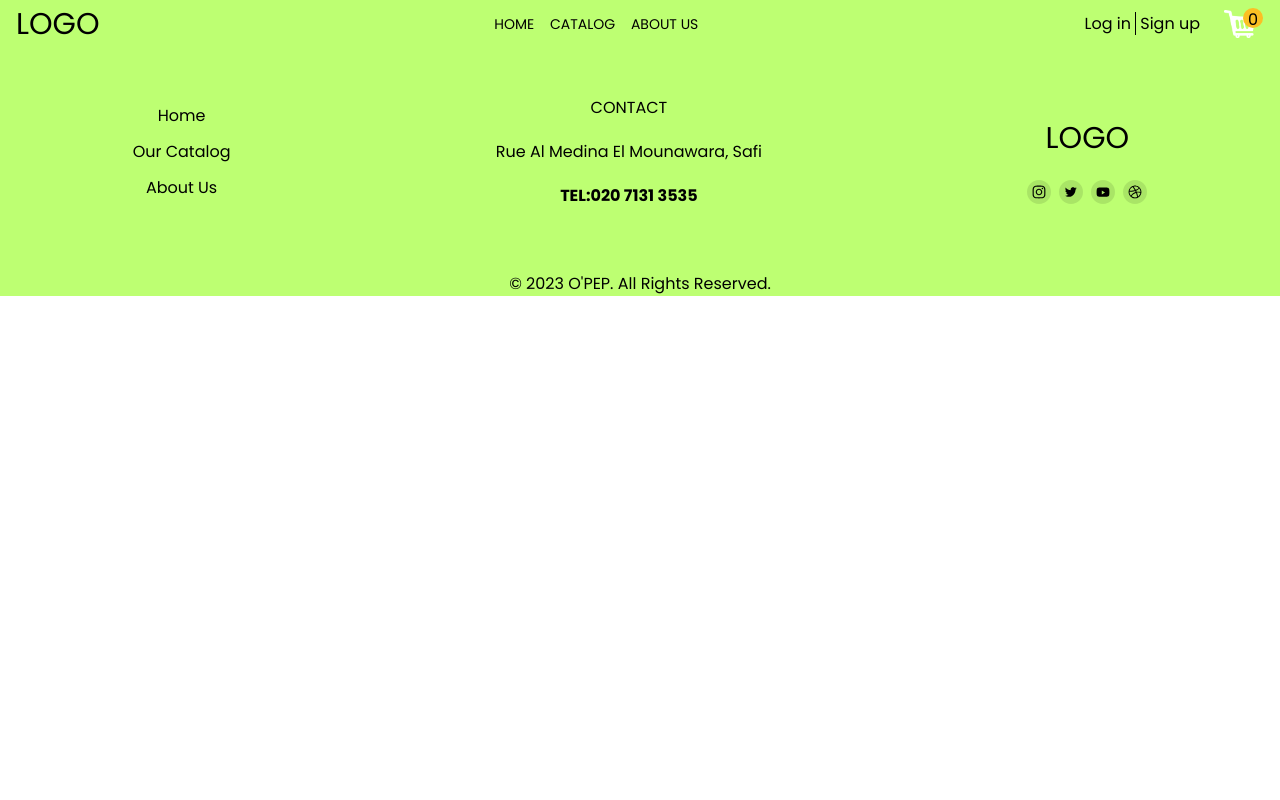
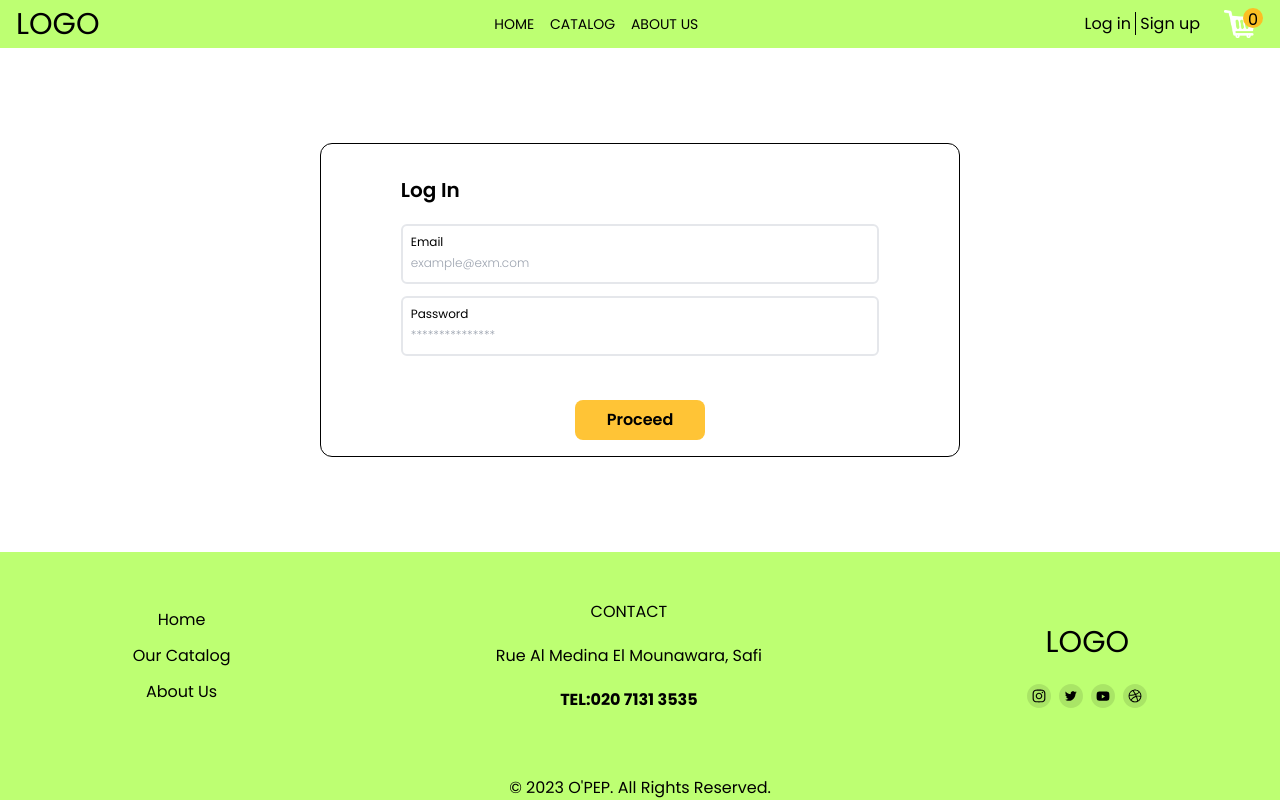
Before and after one commit to Yorften/OPEP, a PHP site: page /signup.php in a window 1280 px wide. Run offline with PHP 8.4, Linux system fonts and the light colour scheme; some web fonts are replaced.

Commit message:
login front end

```diff
--- a/signup.php
+++ b/signup.php
@@ -13,7 +13,7 @@ include("src/php/conn.php");
     <?php include("src/pages/head.html")?>
     <title>Sign up | O'PEP</title>
 </head>
-<body>
+<body class="flex flex-col justify-between h-[100vh]">
     <?php include("src/pages/nav.html")?>
     <?php include("src/pages/login.html")?>
     <?php include("src/pages/footer.html")?>
--- a/src/pages/login.html
+++ b/src/pages/login.html
@@ -0,0 +1,36 @@
+<div class="flex justify-center my-12">
+    <div class="flex flex-col justify-center w-1/2 bg-white border border-black rounded-xl">
+        <form class="w-3/4 mx-auto">
+            <!-- Credit card details -->
+            <div class="flex flex-col my-8">
+                <div class="capitalize mb-5 font-semibold text-xl">
+                    <p>Log in</p>
+                </div>
+                <!-- Start of input name -->
+                <div class="flex flex-col mb-3">
+                    <div id="nameBorder" class="flex flex-col border-2 broder-[#D5D5D5] p-2 rounded-md">
+                        <p class="text-xs">Email</p>
+                        <input class="placeholder:font-light placeholder:text-xs focus:outline-none" id="email"
+                            type="text" placeholder="example@exm.com">
+                    </div>
+                    <div id="emailERR" class="text-red-600 text-xs pl-3"></div>
+                </div>
+                <!-- End of input name -->
+                <div class="flex flex-col mb-3">
+                    <div id="cardnumberBorder" class="flex flex-col border-2 broder-[#D5D5D5] p-2 rounded-md">
+                        <p class="text-xs">Password</p>
+                        <input class="placeholder:font-light placeholder:text-xs focus:outline-none" id="password"
+                            type="password" placeholder="***************">
+                    </div>
+                    <div id="passwordErr" class="text-red-600 text-xs pl-3"></div>
+                </div>
+
+
+            </div>
+            <div class="flex justify-center mb-4">
+                <button type="submit" class="px-8 py-2 bg-[#FFC436] font-semibold rounded-lg">Proceed</button>
+            </div>
+        </form>
+
+    </div>
+</div>
--- a/src/pages/nav.html
+++ b/src/pages/nav.html
@@ -1,4 +1,4 @@
-<div class="overflow-y-hidden">
+<div class="overflow-y-hidden h-12">
     <nav class="bg-[#bdff72] h-12 flex justify-between items-center px-2 md:px-4">
         <div class="block w-1/3 sm:w-1/4 md:w-1/12">
             <a href="index.php">
--- a/src/style/output.css
+++ b/src/style/output.css
@@ -568,6 +568,26 @@ video {
   margin-bottom: 0.25rem;
 }
 
+.my-5 {
+  margin-top: 1.25rem;
+  margin-bottom: 1.25rem;
+}
+
+.my-12 {
+  margin-top: 3rem;
+  margin-bottom: 3rem;
+}
+
+.my-4 {
+  margin-top: 1rem;
+  margin-bottom: 1rem;
+}
+
+.my-8 {
+  margin-top: 2rem;
+  margin-bottom: 2rem;
+}
+
 .ml-3 {
   margin-left: 0.75rem;
 }
@@ -582,6 +602,26 @@ video {
 
 .mt-5 {
   margin-top: 1.25rem;
+}
+
+.mb-3 {
+  margin-bottom: 0.75rem;
+}
+
+.mb-4 {
+  margin-bottom: 1rem;
+}
+
+.mb-5 {
+  margin-bottom: 1.25rem;
+}
+
+.mb-8 {
+  margin-bottom: 2rem;
+}
+
+.mt-12 {
+  margin-top: 3rem;
 }
 
 .block {
@@ -648,6 +688,26 @@ video {
   width: 100%;
 }
 
+.w-1\/2 {
+  width: 50%;
+}
+
+.w-10\/12 {
+  width: 83.333333%;
+}
+
+.w-11\/12 {
+  width: 91.666667%;
+}
+
+.w-1\/12 {
+  width: 8.333333%;
+}
+
+.w-3\/4 {
+  width: 75%;
+}
+
 .cursor-pointer {
   cursor: pointer;
 }
@@ -658,6 +718,14 @@ video {
 
 .flex-col {
   flex-direction: column;
+}
+
+.items-start {
+  align-items: flex-start;
+}
+
+.items-end {
+  align-items: flex-end;
 }
 
 .items-center {
@@ -717,6 +785,10 @@ video {
   border-color: rgb(0 0 0 / var(--tw-divide-opacity));
 }
 
+.self-center {
+  align-self: center;
+}
+
 .overflow-y-auto {
   overflow-y: auto;
 }
@@ -733,8 +805,24 @@ video {
   border-radius: 15px;
 }
 
+.rounded-lg {
+  border-radius: 0.5rem;
+}
+
+.rounded-md {
+  border-radius: 0.375rem;
+}
+
+.rounded-xl {
+  border-radius: 0.75rem;
+}
+
 .border-2 {
   border-width: 2px;
+}
+
+.border {
+  border-width: 1px;
 }
 
 .border-r {
@@ -744,6 +832,10 @@ video {
 .border-black {
   --tw-border-opacity: 1;
   border-color: rgb(0 0 0 / var(--tw-border-opacity));
+}
+
+.border-transparent {
+  border-color: transparent;
 }
 
 .bg-\[\#EFE61E\] {
@@ -771,6 +863,15 @@ video {
   background-color: rgb(255 255 255 / var(--tw-bg-opacity));
 }
 
+.bg-\[\#D9D9D9\]\/\[0\.5\] {
+  background-color: rgb(217 217 217 / 0.5);
+}
+
+.bg-\[\#FFC436\] {
+  --tw-bg-opacity: 1;
+  background-color: rgb(255 196 54 / var(--tw-bg-opacity));
+}
+
 .object-contain {
   -o-object-fit: contain;
      object-fit: contain;
@@ -795,6 +896,16 @@ video {
   padding-bottom: 1.5rem;
 }
 
+.px-8 {
+  padding-left: 2rem;
+  padding-right: 2rem;
+}
+
+.py-8 {
+  padding-top: 2rem;
+  padding-bottom: 2rem;
+}
+
 .pr-1 {
   padding-right: 0.25rem;
 }
@@ -813,6 +924,22 @@ video {
 
 .pt-6 {
   padding-top: 1.5rem;
+}
+
+.pb-24 {
+  padding-bottom: 6rem;
+}
+
+.pb-9 {
+  padding-bottom: 2.25rem;
+}
+
+.pl-3 {
+  padding-left: 0.75rem;
+}
+
+.pt-12 {
+  padding-top: 3rem;
 }
 
 .text-center {
@@ -834,12 +961,39 @@ video {
   line-height: 1.25rem;
 }
 
+.text-5xl {
+  font-size: 3rem;
+  line-height: 1;
+}
+
+.text-xs {
+  font-size: 0.75rem;
+  line-height: 1rem;
+}
+
+.text-xl {
+  font-size: 1.25rem;
+  line-height: 1.75rem;
+}
+
 .font-bold {
   font-weight: 700;
 }
 
 .font-semibold {
   font-weight: 600;
+}
+
+.font-normal {
+  font-weight: 400;
+}
+
+.capitalize {
+  text-transform: capitalize;
+}
+
+.leading-5 {
+  line-height: 1.25rem;
 }
 
 .text-\[\#FFC436\] {
@@ -852,6 +1006,16 @@ video {
   color: rgb(0 0 0 / var(--tw-text-opacity));
 }
 
+.text-gray-700 {
+  --tw-text-opacity: 1;
+  color: rgb(55 65 81 / var(--tw-text-opacity));
+}
+
+.text-red-600 {
+  --tw-text-opacity: 1;
+  color: rgb(220 38 38 / var(--tw-text-opacity));
+}
+
 .transition-all {
   transition-property: all;
   transition-timing-function: cubic-bezier(0.4, 0, 0.2, 1);
@@ -860,6 +1024,45 @@ video {
 
 .ease-in-out {
   transition-timing-function: cubic-bezier(0.4, 0, 0.2, 1);
+}
+
+.placeholder\:text-xs::-moz-placeholder {
+  font-size: 0.75rem;
+  line-height: 1rem;
+}
+
+.placeholder\:text-xs::placeholder {
+  font-size: 0.75rem;
+  line-height: 1rem;
+}
+
+.placeholder\:font-light::-moz-placeholder {
+  font-weight: 300;
+}
+
+.placeholder\:font-light::placeholder {
+  font-weight: 300;
+}
+
+.focus\:border-blue-300:focus {
+  --tw-border-opacity: 1;
+  border-color: rgb(147 197 253 / var(--tw-border-opacity));
+}
+
+.focus\:outline-none:focus {
+  outline: 2px solid transparent;
+  outline-offset: 2px;
+}
+
+.focus\:ring:focus {
+  --tw-ring-offset-shadow: var(--tw-ring-inset) 0 0 0 var(--tw-ring-offset-width) var(--tw-ring-offset-color);
+  --tw-ring-shadow: var(--tw-ring-inset) 0 0 0 calc(3px + var(--tw-ring-offset-width)) var(--tw-ring-color);
+  box-shadow: var(--tw-ring-offset-shadow), var(--tw-ring-shadow), var(--tw-shadow, 0 0 #0000);
+}
+
+.focus\:ring-blue-300:focus {
+  --tw-ring-opacity: 1;
+  --tw-ring-color: rgb(147 197 253 / var(--tw-ring-opacity));
 }
 
 .child\:text-black > * {
@@ -927,6 +1130,14 @@ video {
     width: 24rem;
   }
 
+  .md\:w-1\/2 {
+    width: 50%;
+  }
+
+  .md\:w-3\/5 {
+    width: 60%;
+  }
+
   .md\:flex-row {
     flex-direction: row;
   }
```
